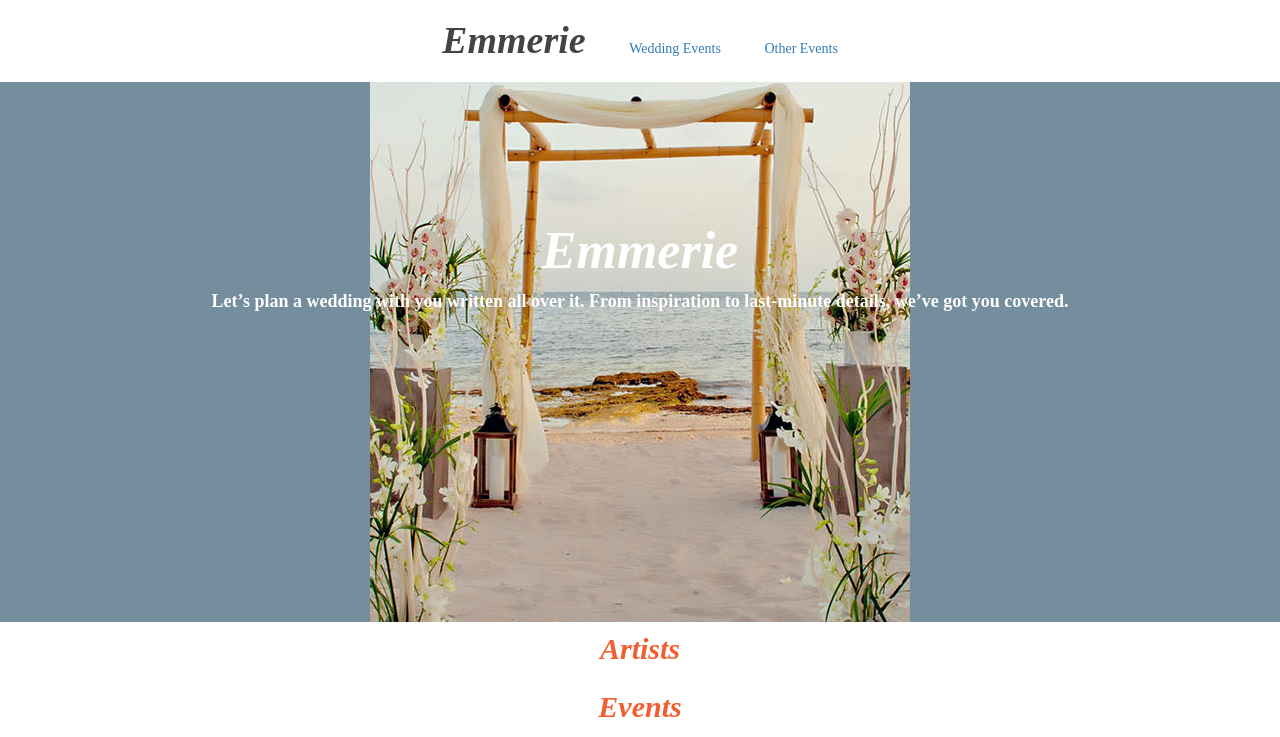
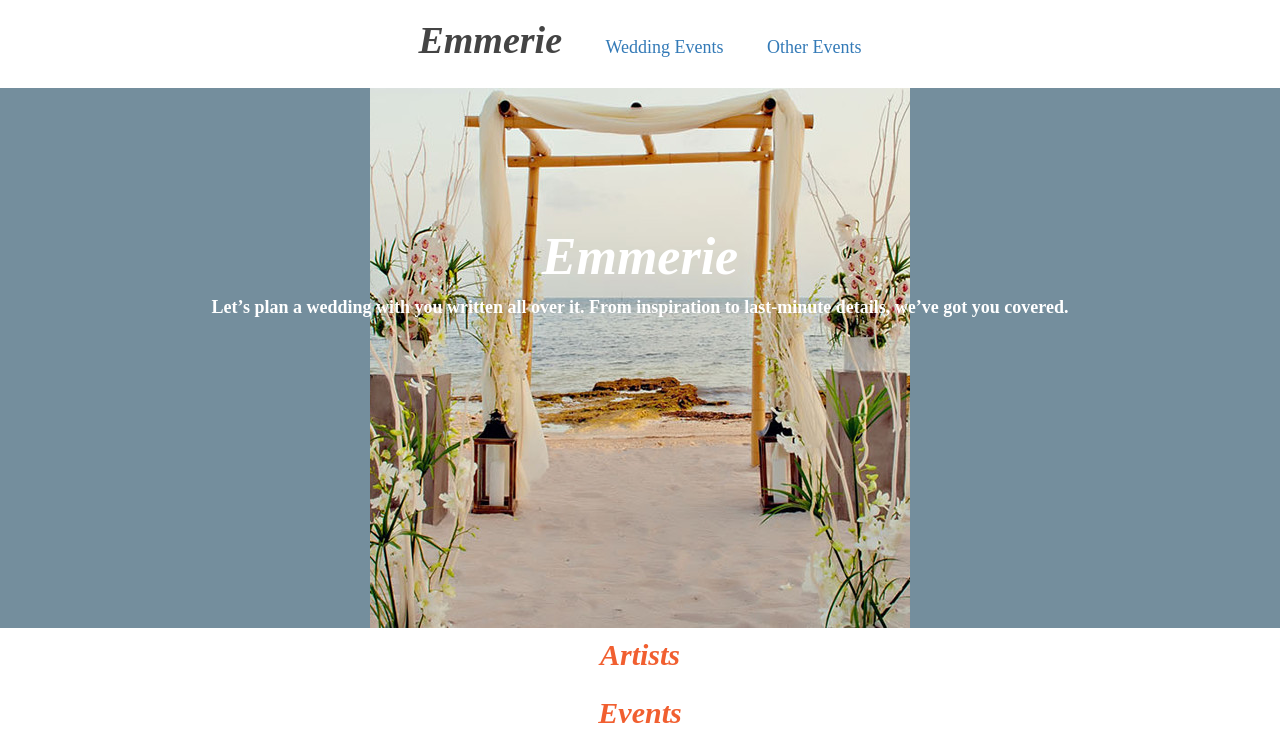
Before and after one commit to nhadinat/Emmerie, a website: page src/index.html in a window 1280 px wide. Shown: the top 737 px of the page. Drawn offline with nearby package versions, Linux system fonts and the light colour scheme; files that its build step writes are made by us from their sources; files whose address does not match are found by name.

Commit message:
Nav list dev

```diff
--- a/src/index.html
+++ b/src/index.html
@@ -32,8 +32,8 @@
         <nav class="col-xs-12">
           <ul>
             <li><a href="/" title="Emmerie Weddings and Events" alt="Emmerie Weddings and Events"><h1 class="header-logo">Emmerie</h1></a></li>
-            <li><a href="#">Wedding Events</a></li>
-            <li><a href="#">Other Events</a></li>
+            <li><a href="#"><h4>Wedding Events</h4></a></li>
+            <li><a href="#"><h4>Other Events</h4></a></li>
           </ul>
         </nav>
       </header>
```
